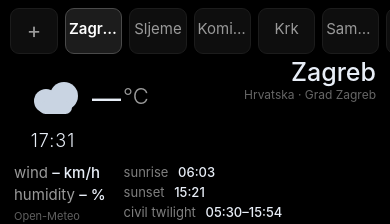
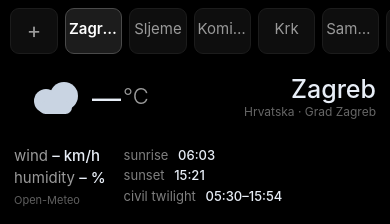
Before and after one commit to Rulac/weather-hub, a plain HTML site: page index.html in a window 390 px wide. Shown: the top 224 px of the page. Drawn offline with Linux system fonts and the light colour scheme; no server answers.

Commit message:
Hide the clock and lower the place on phones

```diff
--- a/index.html
+++ b/index.html
@@ -14,7 +14,7 @@
 <link rel="apple-touch-icon" sizes="76x76" href="icon.png">
 <link rel="apple-touch-icon" sizes="152x152" href="icon-152.png">
 <script src="icons.js"></script>
-<meta name="app-version" content="2026-11-20.46">
+<meta name="app-version" content="2026-11-20.47">
 <title>Weather Hub</title>
 <style>
   /* position: fixed stops iOS 9 from dragging the whole page on a tap, which
@@ -367,11 +367,11 @@
     .now .glyphcol { -webkit-flex: 0 0 78px; flex: 0 0 78px;
                      -webkit-order: 1; order: 1; }
     .now .glyph { font-size: 64px; width: 78px; }
-    .now .clock { font-size: 18px; }
+    .now .clock { display: none; }
     .now .temp { font-size: 58px; letter-spacing: -2px;
                  -webkit-order: 2; order: 2; }
     .now .temp .unit { font-size: 22px; vertical-align: 14px; }
-    .now .place { margin-left: auto; max-width: 46%;
+    .now .place { margin-left: auto; max-width: 46%; padding-top: 17px;
                   -webkit-order: 3; order: 3; }
     .now .place .name { font-size: 25px; line-height: 1.15; white-space: nowrap;
                         overflow: hidden; text-overflow: ellipsis; }
```
